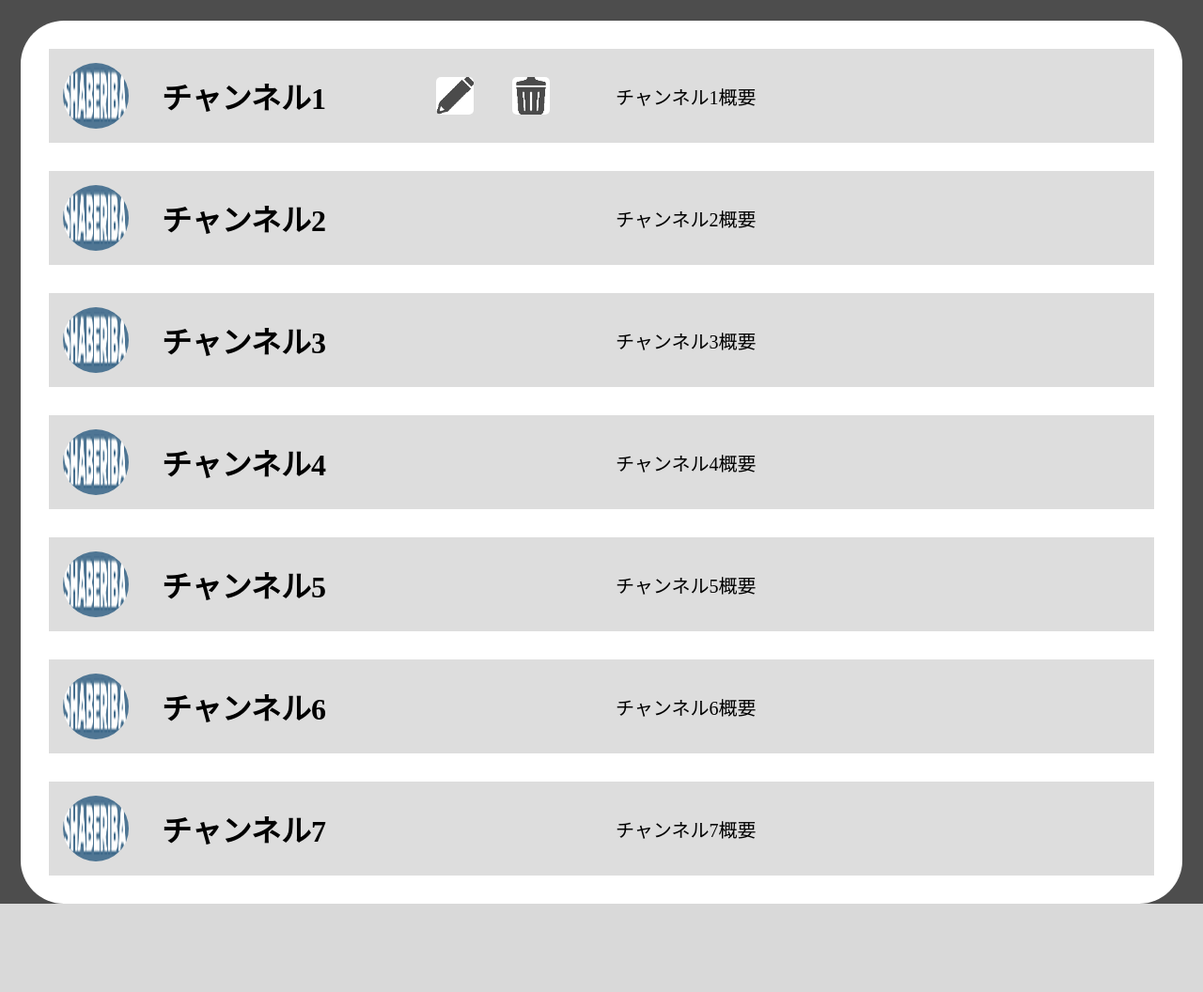
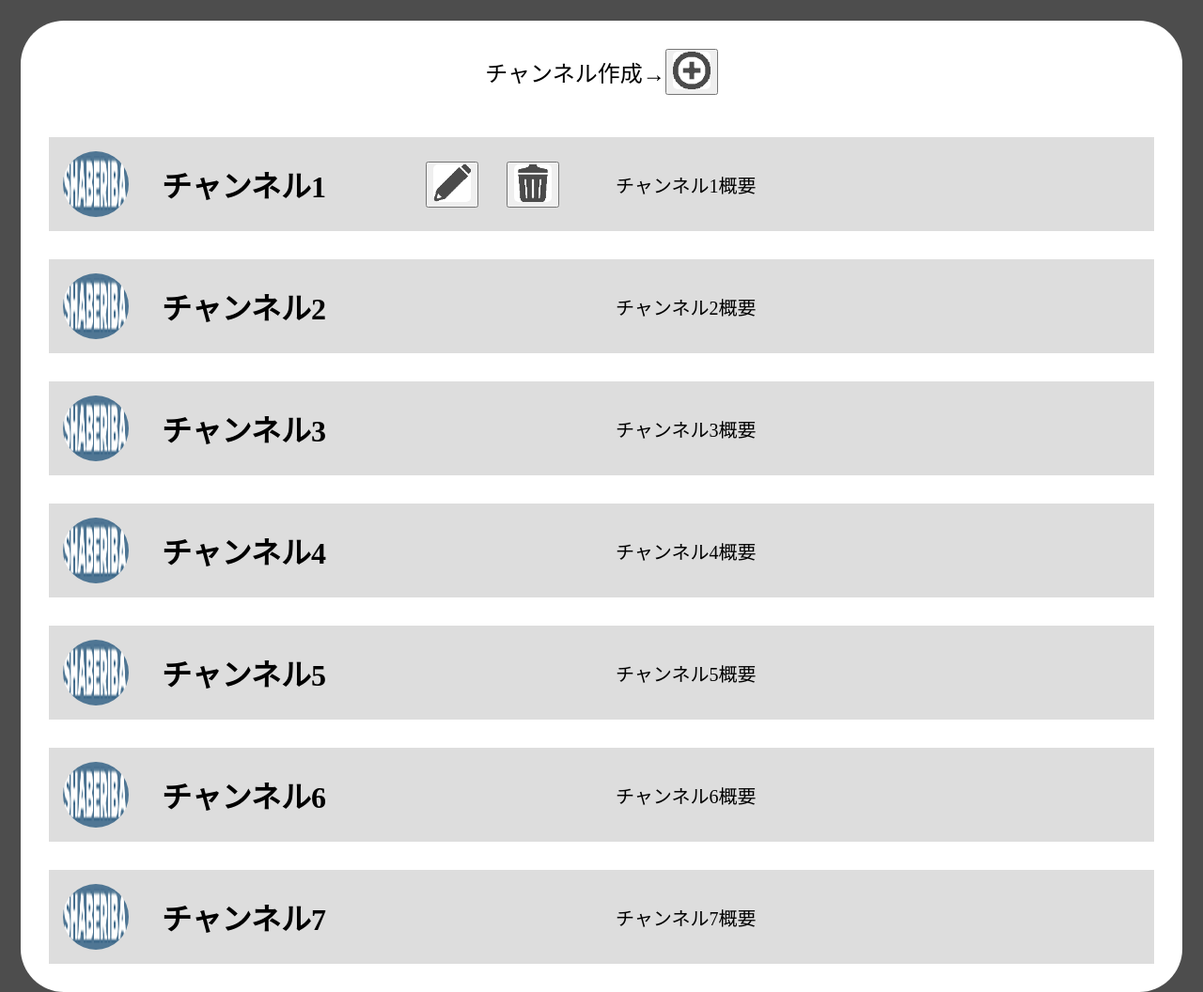
Before and after one commit to seibow/Chatapp, a Flask app: page /channels in a window 1280 px wide. Shown: the part 115-1171 px from the top of the page at 94% size. Before the commit the page ends 1077 px from the top, so only its background shows below. Run offline with Flask 2, Linux system fonts and the light colour scheme.

Commit message:
modal追加

```diff
--- a/ChatApp/static/styles.css
+++ b/ChatApp/static/css/styles.css
@@ -39,6 +34,28 @@ body {
     margin-bottom: 30px;
     font-size: 24px;
     align-items: flex-end;
+    cursor: pointer;
+}
+
+.main {
+    flex: 1;
+    overflow-y: auto;
+}
+
+.create-channel {
+    display: flex;
+    justify-content: center;
+    font-size: 24px;
+    margin-top: 15px;
+    align-items: center;
+    padding: 15px;
+}
+
+.add-img {
+    width: 40px;
+    height: 40px;
+    border-radius: 5px;
+    cursor: pointer;
 }
 
 .channel-title-box {
--- /dev/null
+++ b/ChatApp/static/js/create-channel.js
@@ -0,0 +1,36 @@
+window.addEventListener("DOMContentLoaded", () => {
+  const modal = document.getElementById("channelModal");
+  const modalTitle = document.getElementById("modalTitle");
+  const openCreateBtn = document.getElementById("openModalBtn");
+  const closeBtn = document.getElementById("closeModalBtn");
+  const inputName = document.getElementById("channelName");
+  const inputSummary = document.getElementById("channelSummary");
+
+  openCreateBtn.addEventListener("click", () => {
+    modalTitle.textContent = "チャンネル作成";
+    inputName.value = "";
+    inputSummary.value = "";
+    modal.style.display = "flex";
+  });
+
+  const editButtons = document.querySelectorAll(".edit-pen");
+
+  editButtons.forEach((btn) => {
+    btn.addEventListener("click", (event) => {
+      modalTitle.textContent = "チャンネル編集";
+
+      const channelBox = event.target.closest(".channel-title-box");
+      const title = channelBox.querySelector(".channel-title").textContent.trim();
+      const summary = channelBox.querySelector(".channel-summary").textContent.trim();
+
+      inputName.value = title;
+      inputSummary.value = summary;
+
+      modal.style.display = "flex";
+    })
+  })
+
+  closeBtn.addEventListener("click", () => {
+    modal.style.display = "none";
+  });
+});
--- /dev/null
+++ b/ChatApp/static/js/delete-channel.js
@@ -0,0 +1,26 @@
+window.addEventListener("DOMContentLoaded", () => {
+    const deleteButtons = document.querySelectorAll(".delete-trashbox");
+    const deleteModal = document.getElementById("deleteModal");
+    const confirmDeleteBtn = document.getElementById("confirmDeleteBtn");
+    const cancelDeleteBtn = document.getElementById("cancelDeleteBtn");
+
+    let targetToDelete = null;
+
+    deleteButtons.forEach((btn) => {
+        btn.addEventListener("click", (event) => {
+            targetToDelete = event.target.closest(".channel-title-box");
+            deleteModal.style.display = "flex";
+        })
+    })
+
+    confirmDeleteBtn.addEventListener("click", () => {
+        console.log("削除処理通りました");
+        deleteModal.style.display = "none";
+        targetToDelete = "null";
+    })
+
+    cancelDeleteBtn.addEventListener("click", () => {
+        deleteModal.style.display = "none";
+        targetToDelete = "null";
+    })
+})
--- a/ChatApp/templates/channels.html
+++ b/ChatApp/templates/channels.html
@@ -7,6 +7,23 @@
 </div>
 {% endblock %}{% block body %}
 <main>
+    <div class="create-channel">
+        <div class="create-channel-title">チャンネル作成→</div>
+        <button id="openModalBtn">
+            <img src="../static/img/add.PNG" class="add-img">
+        </button>
+        <div id="channelModal" class="modal">
+            <div class="modal-content">
+                <h3 id="modalTitle">チャンネル作成</h3>
+                <p>チャンネル名</p>
+                <input type="text" placeholder="チャンネル名を入れてください" id="channelName">
+                <p>チャンネル概要</p>
+                <textarea id="channelSummary" placeholder="チャンネル概要を入れてください"></textarea><br>
+                <button id="submitBtn">OK</button>
+                <button id="closeModalBtn">キャンセル</button>
+            </div>
+        </div>
+    </div>
     <div class="channel-title-box">
         <div class="channel-box">
             <img src="../static/img/saberiba.png" class="channel-img">
@@ -14,8 +31,19 @@
                 チャンネル1
             </div>
             <div class="icon-set">
-                <img src="../static/img/edit-pen.png" class="edit-pen">
-                <img src="../static/img/delete-trashbox.png" class="delete-trashbox">
+                <button>
+                    <img src="../static/img/edit-pen.png" class="edit-pen">
+                </button>
+                <button>
+                    <img src="../static/img/delete-trashbox.png" class="delete-trashbox">
+                </button>
+                <div id="deleteModal" class="modal">
+                    <div class="modal-content">
+                        <p>このチャンネルを削除してもよろしいですか？</p>
+                        <button id="confirmDeleteBtn">削除</button>
+                        <button id="cancelDeleteBtn">キャンセル</button>
+                    </div>
+                </div>
             </div>
         </div>
         <div class="channel-summary">
@@ -89,4 +117,6 @@
         </div>
     </div>
 </main>
+<script src="{{ url_for('static', filename='js/create-channel.js') }}"></script>
+<script src="{{ url_for('static', filename='js/delete-channel.js') }}"></script>
 {% endblock %}
--- a/ChatApp/templates/index.html
+++ b/ChatApp/templates/index.html
@@ -5,7 +5,7 @@
      <meta http-equiv="X-UA-Compatible" content="IE=edge" />
      <meta name="viewport" content="width=device-width, initial-scale=1.0" />
      {% block title %}{% endblock %}
-     <link rel="stylesheet" href="{{ url_for('static', filename='styles.css')}}">
+     <link rel="stylesheet" href="{{ url_for('static', filename='css/styles.css')}}">
      <link class="head-icon" rel="icon" href="../static/img/favicon.ico">
      <link rel="preconnect" href="https://fonts.googleapis.com">
      <link rel="preconnect" href ="https://fonts.gstatic.com" crossorigin>
```
Also changed, not shown: other parts of ChatApp/static/css/styles.css (+62 -5 lines), ChatApp/static/css/channel.css (added), ChatApp/static/img/add.PNG (added).
